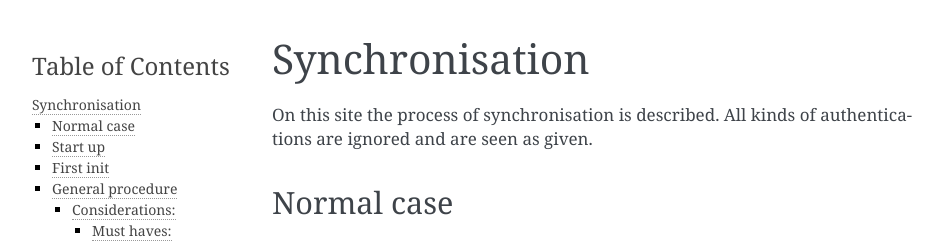
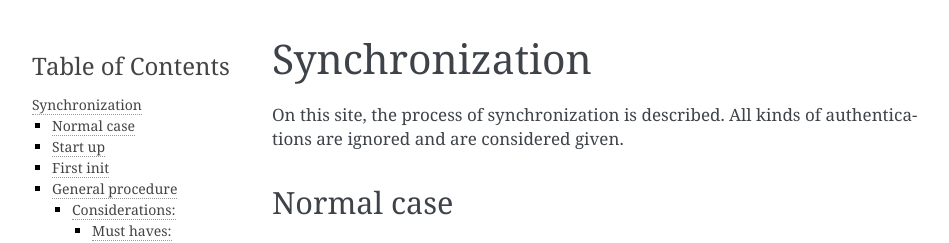
Before and after one commit to JulianSobott/OpenDrive, a Sphinx documentation site: the page built from docs/internal/synchronization.rst, in a window 1280 px wide and 900 px high. Shown: the top 243 px of the window, without its empty margins (148-1097 px from the left). Built offline with Sphinx 7.4.7, drawn with Linux system fonts in a browser that asks for light colours.

```diff
--- a/docs/internal/index.rst
+++ b/docs/internal/index.rst
@@ -3,16 +3,16 @@ Internal documentation
 ======================
 
 .. toctree::
+    :maxdepth: 2
 
     authentication
     getting_started
     file_changes
     file_changes_json
     file_exchanges
-    client_database
     databases
-    synchronisation
-    authentication
+    synchronization
     folders
     gui
     interface
+    main
--- a/docs/internal/synchronisation.rst
+++ b/docs/internal/synchronization.rst
@@ -1,9 +1,8 @@
-Synchronisation
+Synchronization
 =================
 
-
-On this site the process of synchronisation is described. All kinds of authentications are ignored and are seen
-as given.
+On this site, the process of synchronization is described. All kinds of authentications are ignored and are
+considered given.
 
 Normal case
 ------------
```
Also changed, not shown: docs/internal/client_database.rst (deleted, +0 -60 lines), docs/internal/interface.rst (+1 -15 lines), docs/internal/main.rst (added, +10 -0 lines).
